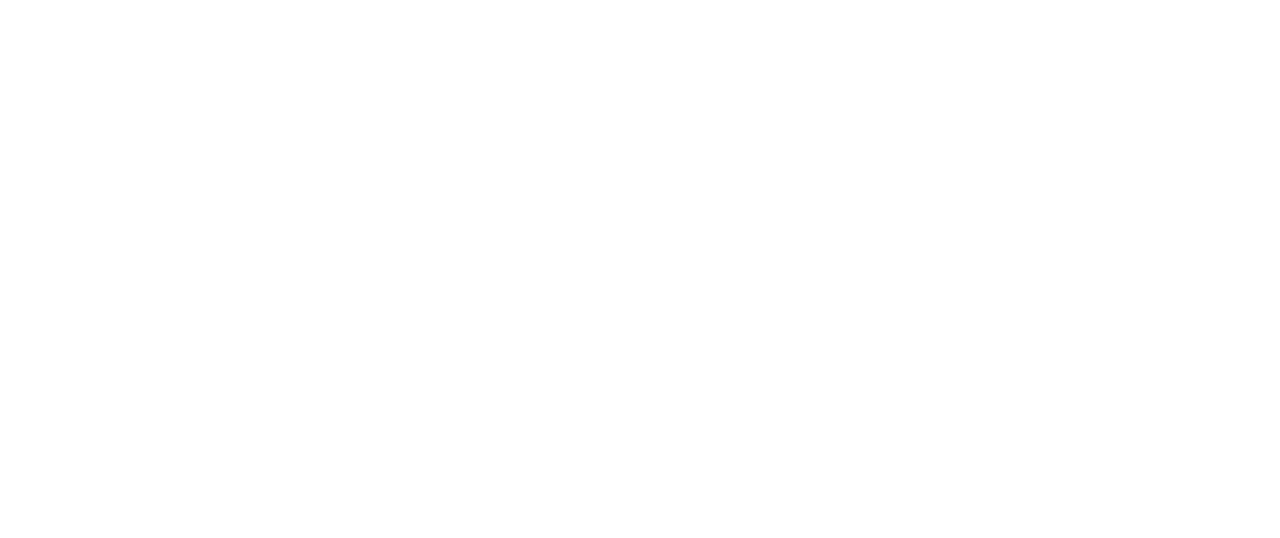
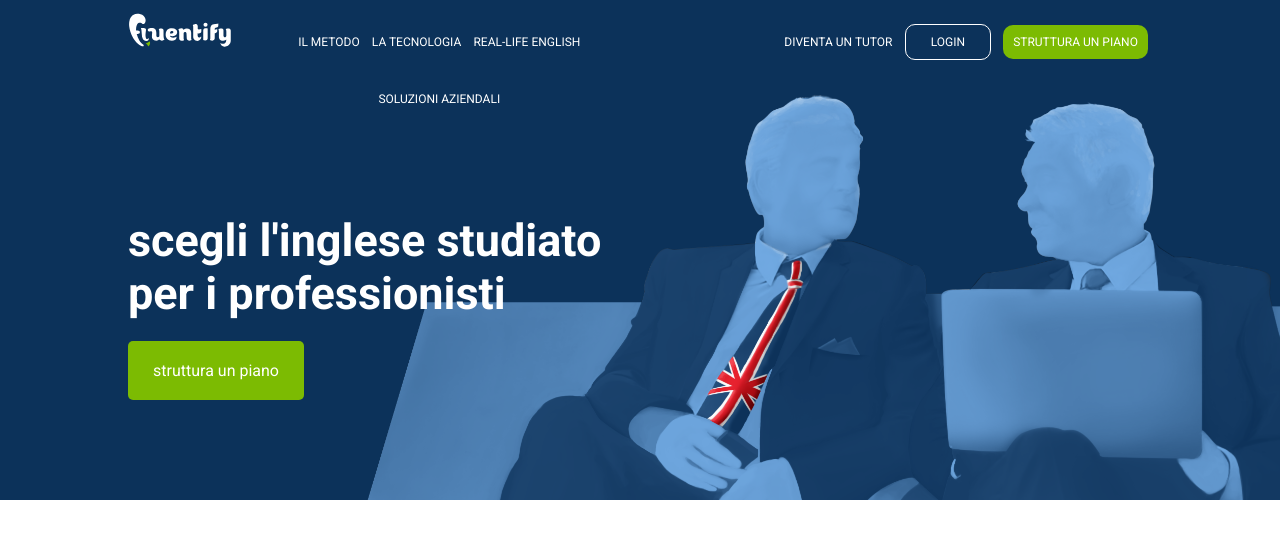
Before and after one commit to biancoenrico/htmlcss-fluentify, a plain HTML site: page index.html in a window 1280 px wide. Drawn offline with Linux system fonts and the light colour scheme.

Commit message:
finito header

```diff
--- a/css/style.css
+++ b/css/style.css
@@ -15,3 +15,118 @@
     display: table;
     clear: both;
 }
+
+body{
+    font-family: 'Roboto', sans-serif;
+}
+
+.list li,.menu-right div{
+    display: inline-block;
+    padding: 0 1%;
+}
+
+.list li a,.menu-right div a{
+    color: white;
+    font-size: 12px;
+    text-decoration: none;
+    text-transform: uppercase;
+}
+
+/* HEADER */
+
+header{
+    background-image: url(../img/background-header.png);
+    background-size: 1000px;
+    background-repeat: no-repeat;
+    background-position: 130% 115%;
+    background-color: #0c325a;
+    height: 500px;
+    position: relative;
+}
+
+/* Header Container */
+.navigation-container{
+    width: 80%;
+    margin: auto;
+    padding-top: 1%;
+}
+
+/* Logo */
+
+.logo{
+    width: 10%;
+    height: 55px;
+}
+.logo img{
+    width: 100%;
+    margin: 0 1%;
+}
+
+/* Central list */
+.menu-center{
+    width: 40%;
+    height: 55px;
+}
+
+.list a:hover{
+    color: coral;
+}
+
+.list{
+    list-style-type: none;
+    width: 100%;
+    margin: 0 1%;
+    height: 55px;
+    text-align: center;
+    line-height: 55px;
+}
+
+/* Right List */
+.menu-right{
+    width: 40%;
+    float: right;
+    height: 55px;
+    line-height: 55px;
+    text-align: right;
+}
+
+.login{
+    border: 1px solid white;
+    border-radius: 10px;
+    padding: 10px 25px;
+}
+
+.buy{
+    border-radius: 10px;
+    padding: 10px 10px;
+    background-color: #7cbb02;
+}
+
+.link-tutor a:hover{
+    color: coral;
+}
+
+/* Title Container */
+.title{
+    position: absolute;
+    bottom: 180px;
+    left: 10%;
+    width: 550px;
+    font-size: 45px;
+    color: white;
+}
+
+.buy-plan{
+    position: absolute;
+    bottom: 100px;
+    left: 10%;
+    border-radius: 5px;
+    padding: 20px 25px;
+    background-color: #7cbb02;
+    color: white;
+}
+
+.buy-plan a{
+    color: white;
+    text-decoration: none;
+}
--- a/index.html
+++ b/index.html
@@ -4,31 +4,75 @@
     <meta charset="UTF-8">
     <meta http-equiv="X-UA-Compatible" content="IE=edge">
     <meta name="viewport" content="width=device-width, initial-scale=1.0">
-    <title>Document</title>
+    <title>fluentfly</title>
     <link rel="stylesheet" href="css/style.css">
+    <link rel="preconnect" href="https://fonts.gstatic.com">
+    <link href="https://fonts.googleapis.com/css2?family=Roboto:wght@400;700&display=swap" rel="stylesheet">
 </head>
 <body>
     <!-- HEADER -->
     <header>
 
-        <!-- Head Container -->
-    <div class="head container clearfix">
+    <!-- Nav menu -->
+    <nav>
+        <!-- navigation Container -->
+        <div class="navigation-container clearfix">
 
             <!-- Logo -->
-        <div class="col logo"></div>
+            <div class="col logo">
+                <img src="img/logo.svg" alt="logo">
+            </div>
 
             <!-- Menu Center -->
             <div class="col menu-center">
+                <ul class="col list">
+                    <li>
+                        <a href="#">il metodo</a>
+                    </li>
 
+                    <li>
+                        <a href="#">la tecnologia</a>
+                    </li>
+
+                    <li>
+                        <a href="#">real-life english</a>
+                    </li>
+
+                    <li>
+                        <a href="#">soluzioni aziendali</a>
+                    </li>
+                </ul>
             </div>
 
             <!-- Menu Right -->
             <div class="col menu-right">
 
+                <div class="link-tutor">
+                    <a href="#">diventa un tutor</a>
                 </div>
+
+                <div>
+                    <a href="#"><span class="login">login</span></a>
                 </div>
-        <!-- End Head Container -->
 
+                <div>
+                    <a href="#"><span class="buy">struttura un piano</span></a>
+                </div>
+
+            </div>
+
+        </div>
+        <!-- End navigation Container -->
+
+    </nav>
+    <!--End Nav menu -->
+
+    <div class="title-container">
+        <h1 class="title">scegli l'inglese studiato per i professionisti</h1>
+    </div>
+        <div class="buy-plan">
+            <a class="buy-plan-text" href="#">struttura un piano</a>
+        </div>
     </header>
     <!-- END HEADER -->
 
@@ -36,7 +80,7 @@
     <main>
 
         <!-- Main container -->
-        <div class="main container clearfix">
+        <div class="main-container clearfix">
 
             <!-- Left Column -->
             <div class="col col-left">
@@ -63,6 +107,6 @@
     <footer>
 
     </footer>
-    <!-- END FOOTER                                   -->
+    <!-- END FOOTER -->
 </body>
 </html>
```
Also changed, not shown: img/background-header.png (added), img/computer.svg (added), img/doc.svg (added), img/logo.svg (added), img/mountain.svg (added), img/profile.svg (added). Lines whose indentation alone changed are shown as unchanged.
